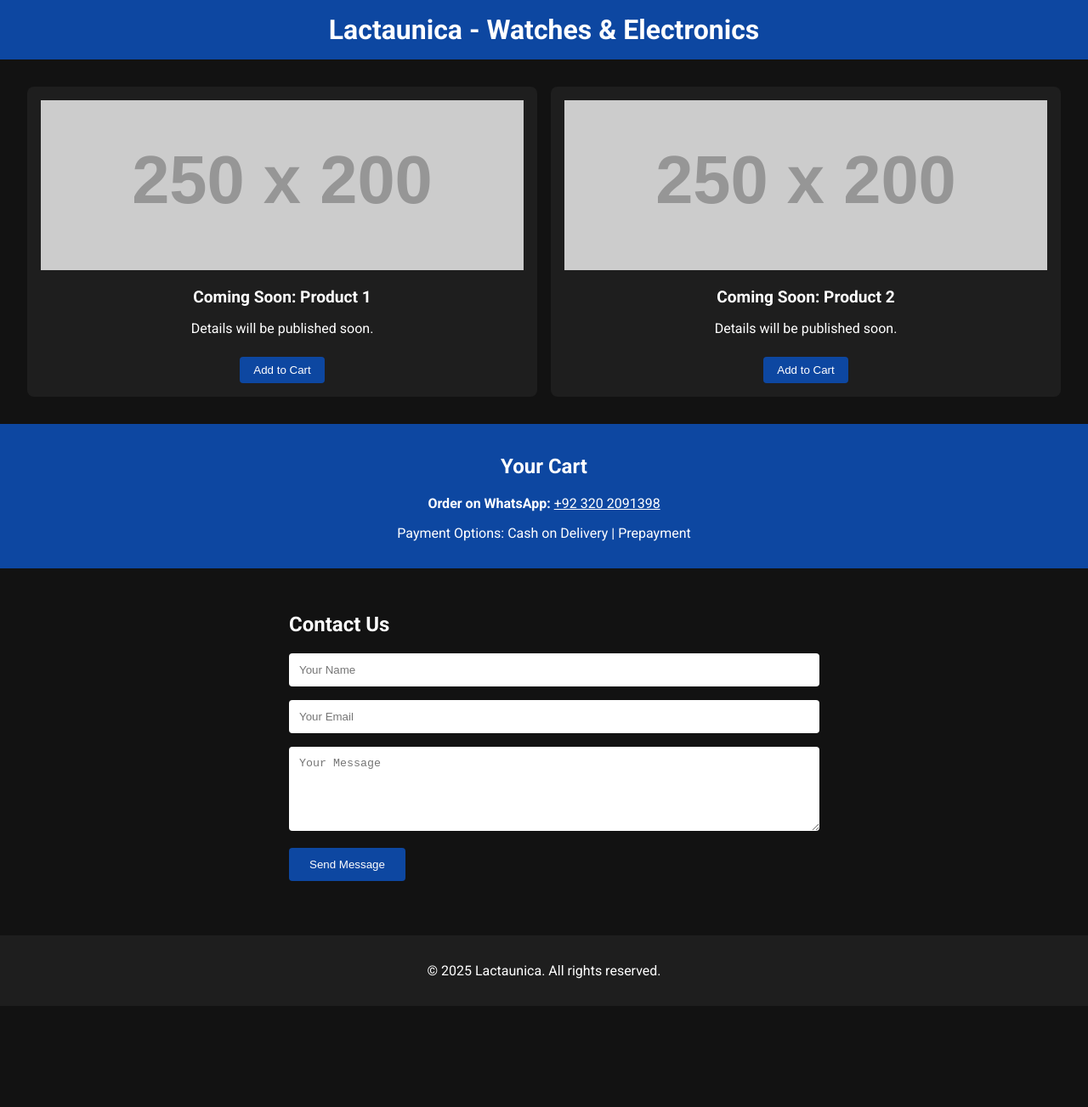
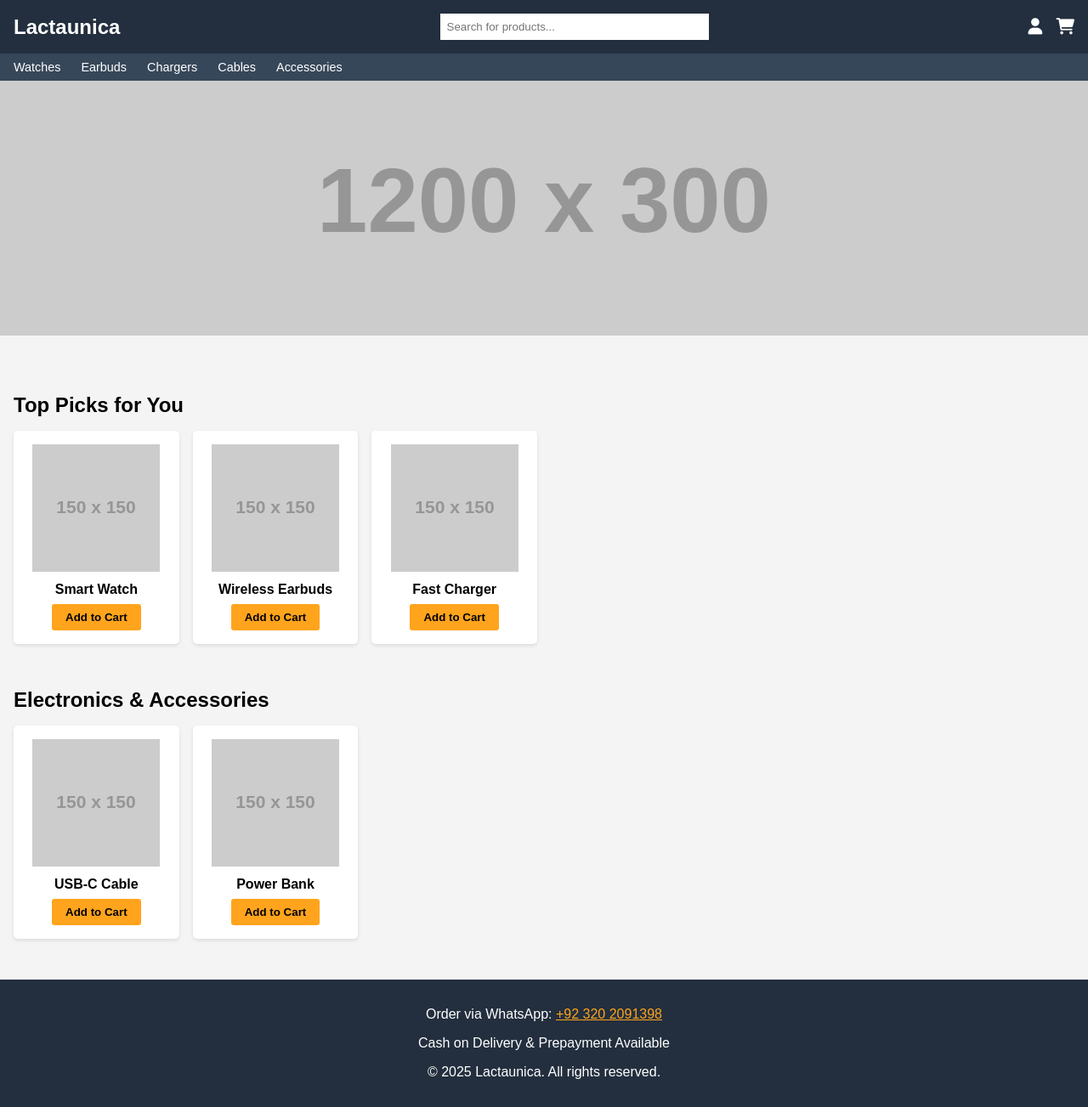
Before and after one commit to ayan12-hue/lactaunicaa, a plain HTML site: page index.html in a window 1280 px wide. Shown: the whole page at 85% size. Before the commit the page ends 1184 px from the top, so only its background shows below. Drawn offline with Linux system fonts and the light colour scheme; placeholder pictures from the web are drawn by us.

Commit message:
Update index.html

```diff
--- a/index.html
+++ b/index.html
@@ -1,135 +1,170 @@
 <!DOCTYPE html>
 <html lang="en">
 <head>
-  <meta charset="UTF-8" />
-  <meta name="viewport" content="width=device-width, initial-scale=1.0" />
-  <title>Lactaunica | Online Store</title>
-  <link href="https://fonts.googleapis.com/css2?family=Roboto:wght@400;700&display=swap" rel="stylesheet">
+  <meta charset="UTF-8">
+  <meta name="viewport" content="width=device-width, initial-scale=1.0">
+  <title>Lactaunica </title>
+  <link rel="stylesheet" href="https://cdnjs.cloudflare.com/ajax/libs/font-awesome/6.0.0-beta3/css/all.min.css">
   <style>
     body {
       margin: 0;
-      font-family: 'Roboto', sans-serif;
-      background-color: #121212;
-      color: #fff;
+      font-family: Arial, sans-serif;
+      background-color: #f4f4f4;
     }
     header {
-      background-color: #0d47a1;
-      padding: 1rem 2rem;
-      text-align: center;
+      background-color: #232f3e;
+      color: white;
+      padding: 1rem;
+      display: flex;
+      align-items: center;
+      justify-content: space-between;
+      position: sticky;
+      top: 0;
+      z-index: 1000;
     }
-    header h1 {
-      margin: 0;
+    header .logo {
+      font-size: 1.5rem;
+      font-weight: bold;
+    }
+    header .search-bar input {
+      width: 300px;
+      padding: 0.5rem;
+      border: none;
+    }
+    header .icons {
+      font-size: 1.2rem;
+    }
+    nav {
+      background-color: #37475a;
+      color: white;
+      display: flex;
+      padding: 0.5rem 1rem;
+      overflow-x: auto;
+    }
+    nav a {
+      margin-right: 1.5rem;
+      color: white;
+      text-decoration: none;
+      font-size: 0.9rem;
+    }
+    .banner {
+      width: 100%;
+      height: 300px;
+      background: url('https://via.placeholder.com/1200x300?text=Your+Banner+Here') center/cover no-repeat;
+      margin-bottom: 2rem;
+    }
+    .section {
+      padding: 1rem;
+    }
+    .section h2 {
+      margin-bottom: 1rem;
     }
     .products {
       display: grid;
-      grid-template-columns: repeat(auto-fit, minmax(250px, 1fr));
+      grid-template-columns: repeat(auto-fill, minmax(180px, 1fr));
       gap: 1rem;
-      padding: 2rem;
     }
     .product {
-      background-color: #1e1e1e;
-      border-radius: 8px;
+      background: white;
+      border-radius: 5px;
       padding: 1rem;
+      box-shadow: 0 2px 4px rgba(0,0,0,0.1);
       text-align: center;
     }
     .product img {
       width: 100%;
-      height: 200px;
-      object-fit: cover;
-      background-color: #333;
+      height: 150px;
+      object-fit: contain;
     }
-    .product h2 {
-      font-size: 1.2rem;
+    .product h3 {
+      font-size: 1rem;
+      margin: 0.5rem 0;
     }
     .product button {
-      background-color: #0d47a1;
-      color: #fff;
+      background-color: #ffa41c;
       border: none;
       padding: 0.5rem 1rem;
-      border-radius: 4px;
+      border-radius: 3px;
       cursor: pointer;
-      margin-top: 0.5rem;
+      font-weight: bold;
     }
-    .cart {
-      background-color: #0d47a1;
-      padding: 1rem;
-      text-align: center;
-    }
-    .footer {
-      background-color: #1e1e1e;
+    footer {
+      background-color: #232f3e;
+      color: white;
       text-align: center;
       padding: 1rem;
       margin-top: 2rem;
-    }
-    .contact-form {
-      padding: 2rem;
-      max-width: 600px;
-      margin: auto;
-    }
-    .contact-form input, .contact-form textarea {
-      width: 100%;
-      padding: 0.75rem;
-      margin-bottom: 1rem;
-      border: none;
-      border-radius: 4px;
-    }
-    .contact-form button {
-      background-color: #0d47a1;
-      color: white;
-      padding: 0.75rem 1.5rem;
-      border: none;
-      border-radius: 4px;
-      cursor: pointer;
     }
   </style>
 </head>
 <body>
   <header>
-    <h1>Lactaunica - Watches & Electronics</h1>
+    <div class="logo">Lactaunica</div>
+    <div class="search-bar">
+      <input type="text" placeholder="Search for products...">
+    </div>
+    <div class="icons">
+      <i class="fas fa-user"></i> &nbsp;
+      <i class="fas fa-shopping-cart"></i>
+    </div>
   </header>
 
-  <section class="products">
-    <div class="product">
-      <img src="https://via.placeholder.com/250x200" alt="Product Placeholder">
-      <h2>Coming Soon: Product 1</h2>
-      <p>Details will be published soon.</p>
-      <button onclick="addToCart('Product 1')">Add to Cart</button>
-    </div>
-    <div class="product">
-      <img src="https://via.placeholder.com/250x200" alt="Product Placeholder">
-      <h2>Coming Soon: Product 2</h2>
-      <p>Details will be published soon.</p>
-      <button onclick="addToCart('Product 2')">Add to Cart</button>
+  <nav>
+    <a href="#">Watches</a>
+    <a href="#">Earbuds</a>
+    <a href="#">Chargers</a>
+    <a href="#">Cables</a>
+    <a href="#">Accessories</a>
+  </nav>
+
+  <div class="banner"></div>
+
+  <section class="section">
+    <h2>Top Picks for You</h2>
+    <div class="products">
+      <div class="product">
+        <img src="https://via.placeholder.com/150x150?text=Watch" alt="Watch">
+        <h3>Smart Watch</h3>
+        <button onclick="addToCart('Smart Watch')">Add to Cart</button>
+      </div>
+      <div class="product">
+        <img src="https://via.placeholder.com/150x150?text=Earbuds" alt="Earbuds">
+        <h3>Wireless Earbuds</h3>
+        <button onclick="addToCart('Wireless Earbuds')">Add to Cart</button>
+      </div>
+      <div class="product">
+        <img src="https://via.placeholder.com/150x150?text=Charger" alt="Charger">
+        <h3>Fast Charger</h3>
+        <button onclick="addToCart('Fast Charger')">Add to Cart</button>
+      </div>
     </div>
   </section>
 
-  <section class="cart">
-    <h2>Your Cart</h2>
-    <ul id="cart-items" style="list-style: none; padding: 0;"></ul>
-    <p><strong>Order on WhatsApp:</strong> <a href="https://wa.me/923202091398" style="color: #fff; text-decoration: underline;">+92 320 2091398</a></p>
-    <p>Payment Options: Cash on Delivery | Prepayment</p>
+  <section class="section">
+    <h2>Electronics & Accessories</h2>
+    <div class="products">
+      <div class="product">
+        <img src="https://via.placeholder.com/150x150?text=Cable" alt="Cable">
+        <h3>USB-C Cable</h3>
+        <button onclick="addToCart('USB-C Cable')">Add to Cart</button>
+      </div>
+      <div class="product">
+        <img src="https://via.placeholder.com/150x150?text=Powerbank" alt="Powerbank">
+        <h3>Power Bank</h3>
+        <button onclick="addToCart('Power Bank')">Add to Cart</button>
+      </div>
+    </div>
   </section>
 
-  <section class="contact-form">
-    <h2>Contact Us</h2>
-    <form>
-      <input type="text" placeholder="Your Name" required>
-      <input type="email" placeholder="Your Email" required>
-      <textarea rows="5" placeholder="Your Message" required></textarea>
-      <button type="submit">Send Message</button>
-    </form>
-  </section>
-
-  <footer class="footer">
+  <footer>
+    <p>Order via WhatsApp: <a href="https://wa.me/923202091398" style="color: #ffa41c; text-decoration: underline;">+92 320 2091398</a></p>
+    <p>Cash on Delivery & Prepayment Available</p>
     <p>&copy; 2025 Lactaunica. All rights reserved.</p>
   </footer>
 
   <script>
-    const cartItems = document.getElementById('cart-items');
-    function addToCart(product) {
-      const li = document.createElement('li');
-      li.textContent = product;
-      cartItems.appendChild(li);
+    function addToCart(item) {
+      alert(item + ' added to cart. To order, contact on WhatsApp.');
     }
   </script>
 </body>
```
